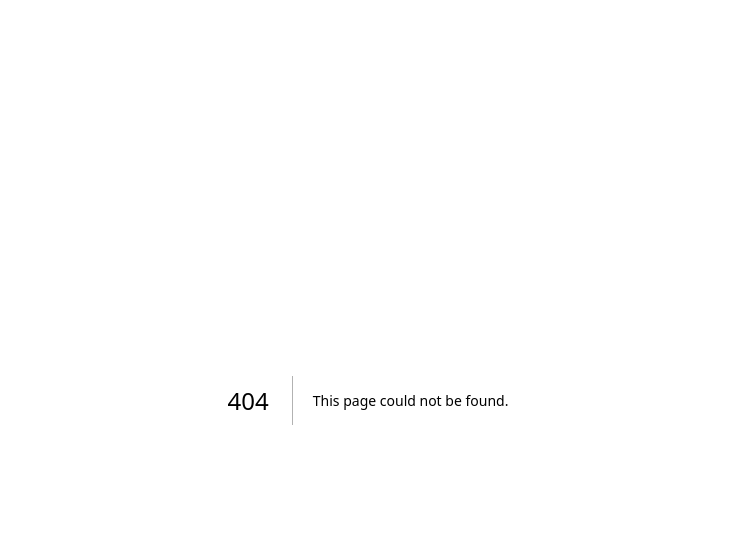
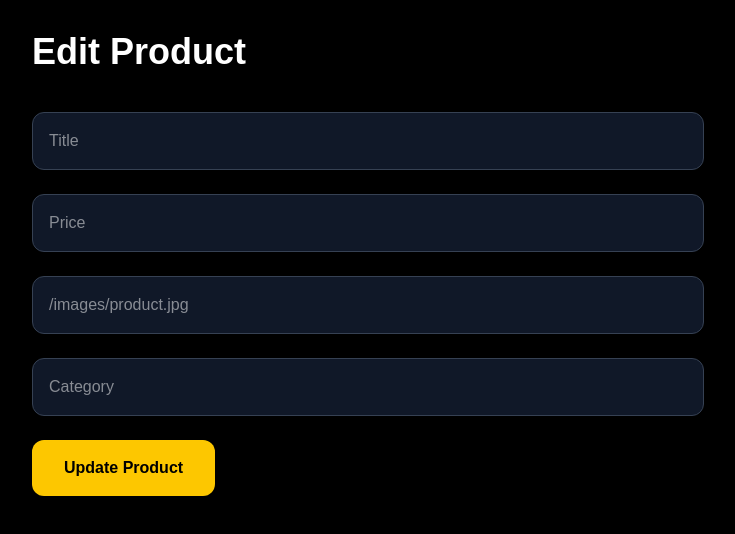
Before and after one commit to dealstackdeveloper-stack/dealstack, a Next.js app: page /admin/products/1 in a window 1280 px wide. Before the commit this address had no page. Shown: the top 534 px of the page, without its empty margins (272-1007 px from the left). Built offline with nearby package versions, Linux system fonts and the light colour scheme; no server answers; the database is empty.

Commit message:
Added order placement and product editing

```diff
--- /dev/null
+++ b/src/app/admin/products/[id]/page.tsx
@@ -0,0 +1,172 @@
+"use client";
+
+import { useEffect, useState } from "react";
+
+import { useParams, useRouter } from "next/navigation";
+
+import { supabase } from "@/lib/supabase";
+
+export default function EditProductPage() {
+
+  const params = useParams();
+
+  const router = useRouter();
+
+  const id = params.id;
+
+  const [title, setTitle] =
+    useState("");
+
+  const [price, setPrice] =
+    useState("");
+
+  const [image, setImage] =
+    useState("");
+
+  const [category, setCategory] =
+    useState("");
+
+  useEffect(() => {
+
+    async function fetchProduct() {
+
+      const { data, error } =
+        await supabase
+          .from("products")
+          .select("*")
+          .eq("id", id)
+          .single();
+
+      if (data) {
+
+        setTitle(data.title);
+
+        setPrice(data.price);
+
+        setImage(data.image);
+
+        setCategory(data.category);
+      }
+
+      if (error) {
+
+        console.log(error);
+      }
+    }
+
+    if (id) {
+
+      fetchProduct();
+    }
+
+  }, [id]);
+
+  async function updateProduct(
+    e: React.FormEvent
+  ) {
+
+    e.preventDefault();
+
+    const slug =
+      title
+        .toLowerCase()
+        .replace(/\s+/g, "-");
+
+    const { error } =
+      await supabase
+        .from("products")
+        .update({
+          title,
+          price,
+          image,
+          category,
+          slug,
+        })
+        .eq("id", id);
+
+    if (error) {
+
+      console.log(error);
+
+      alert("Failed to update");
+
+    } else {
+
+      alert("Product updated");
+
+      router.push("/admin/products");
+    }
+  }
+
+  return (
+    <main className="min-h-screen bg-black text-white p-8">
+
+      <div className="max-w-2xl mx-auto">
+
+        <h1 className="text-4xl font-bold mb-10">
+
+          Edit Product
+
+        </h1>
+
+        <form
+          onSubmit={updateProduct}
+          className="space-y-6"
+        >
+
+          <input
+            type="text"
+            placeholder="Title"
+            value={title}
+            onChange={(e) =>
+              setTitle(e.target.value)
+            }
+            className="w-full p-4 rounded-xl bg-gray-900 border border-gray-700"
+          />
+
+          <input
+            type="number"
+            placeholder="Price"
+            value={price}
+            onChange={(e) =>
+              setPrice(e.target.value)
+            }
+            className="w-full p-4 rounded-xl bg-gray-900 border border-gray-700"
+          />
+
+          <input
+            type="text"
+            placeholder="/images/product.jpg"
+            value={image}
+            onChange={(e) =>
+              setImage(e.target.value)
+            }
+            className="w-full p-4 rounded-xl bg-gray-900 border border-gray-700"
+          />
+
+          <input
+            type="text"
+            placeholder="Category"
+            value={category}
+            onChange={(e) =>
+              setCategory(e.target.value)
+            }
+            className="w-full p-4 rounded-xl bg-gray-900 border border-gray-700"
+          />
+
+          <button
+            type="submit"
+            className="bg-yellow-400 text-black px-8 py-4 rounded-xl font-bold hover:bg-yellow-300 transition"
+          >
+
+            Update Product
+
+          </button>
+
+        </form>
+
+      </div>
+
+    </main>
+  );
+}
--- a/src/app/admin/products/page.tsx
+++ b/src/app/admin/products/page.tsx
@@ -35,6 +35,38 @@ export default function AdminProductsPage() {
     fetchProducts();
 
   }, []);
+
+  async function deleteProduct(id: number) {
+
+  const confirmDelete =
+    confirm("Delete this product?");
+
+  if (!confirmDelete) return;
+
+  const { error } =
+    await supabase
+      .from("products")
+      .delete()
+      .eq("id", id);
+
+  if (error) {
+
+    console.log(error);
+
+    alert("Failed to delete product");
+
+  } else {
+
+    setProducts(
+      products.filter(
+        (product) =>
+          product.id !== id
+      )
+    );
+
+    alert("Product deleted");
+  }
+}
 
   return (
     <main className="min-h-screen bg-black text-white p-8">
@@ -106,6 +138,30 @@ export default function AdminProductsPage() {
 
               </div>
 
+              <div className="mt-6 flex gap-3">
+
+<Link
+  href={`/admin/products/${product.id}`}
+  className="bg-blue-500 hover:bg-blue-600 px-4 py-2 rounded-lg font-semibold transition"
+>
+
+  Edit
+
+</Link>
+
+  <button
+    onClick={() =>
+      deleteProduct(product.id)
+    }
+    className="bg-red-500 hover:bg-red-600 px-4 py-2 rounded-lg font-semibold transition"
+  >
+
+    Delete
+
+  </button>
+
+</div>
+
             </div>
 
           ))}
--- a/src/app/checkout/page.tsx
+++ b/src/app/checkout/page.tsx
@@ -1,19 +1,62 @@
 "use client";
+
+import { useState } from "react";
+import { supabase } from "@/lib/supabase";
 import { useRouter } from "next/navigation";
 import toast from "react-hot-toast";
 import { useCart } from "@/context/CartContext";
 
 export default function CheckoutPage() {
+  const { cart, clearCart } = useCart();
+  const router = useRouter();
 
-  const { cart, clearCart } = useCart();
-
-const router = useRouter();
+  const [name, setName] = useState("");
+  const [email, setEmail] = useState("");
+  const [phone, setPhone] = useState("");
+  const [address, setAddress] = useState("");
 
   const totalPrice = cart.reduce(
     (total, item) =>
       total + Number(item.price) * item.quantity,
     0
   );
+
+  async function handlePlaceOrder() {
+    if (!name || !email || !phone || !address) {
+      toast.error("Please fill all billing details");
+      return;
+    }
+
+    if (cart.length === 0) {
+      toast.error("Your cart is empty");
+      return;
+    }
+
+    const { error } = await supabase
+      .from("orders")
+      .insert([
+        {
+          customer_name: name,
+          customer_email: email,
+          customer_phone: phone,
+          address: address,
+          products: cart,
+          total_price: totalPrice,
+        },
+      ]);
+
+    if (error) {
+      console.log(error);
+      toast.error("Order failed");
+      return;
+    }
+
+    clearCart();
+
+    toast.success("Order placed successfully");
+
+    router.push("/success");
+  }
 
   return (
     <main className="min-h-screen bg-black text-white p-8">
@@ -36,24 +79,32 @@ const router = useRouter();
             <input
               type="text"
               placeholder="Full Name"
+              value={name}
+              onChange={(e) => setName(e.target.value)}
               className="w-full bg-gray-900 border border-gray-800 rounded-xl px-5 py-4 outline-none focus:border-white"
             />
 
             <input
               type="email"
               placeholder="Email Address"
+              value={email}
+              onChange={(e) => setEmail(e.target.value)}
               className="w-full bg-gray-900 border border-gray-800 rounded-xl px-5 py-4 outline-none focus:border-white"
             />
 
             <input
               type="text"
               placeholder="Phone Number"
+              value={phone}
+              onChange={(e) => setPhone(e.target.value)}
               className="w-full bg-gray-900 border border-gray-800 rounded-xl px-5 py-4 outline-none focus:border-white"
             />
 
             <textarea
               placeholder="Shipping Address"
               rows={5}
+              value={address}
+              onChange={(e) => setAddress(e.target.value)}
               className="w-full bg-gray-900 border border-gray-800 rounded-xl px-5 py-4 outline-none focus:border-white"
             />
 
@@ -118,21 +169,11 @@ const router = useRouter();
 
             {/* Place Order */}
             <button
-  onClick={() => {
-
-    clearCart();
-
-    toast.success("Order placed successfully");
-
-    router.push("/success");
-
-  }}
-  className="w-full mt-10 bg-white text-black py-4 rounded-xl font-bold hover:bg-gray-200 transition"
->
-
-  Place Order
-
-</button>
+              onClick={handlePlaceOrder}
+              className="w-full mt-10 bg-white text-black py-4 rounded-xl font-bold hover:bg-gray-200 transition"
+            >
+              Place Order
+            </button>
 
           </div>
 
```
Lines whose indentation alone changed are shown as unchanged.
